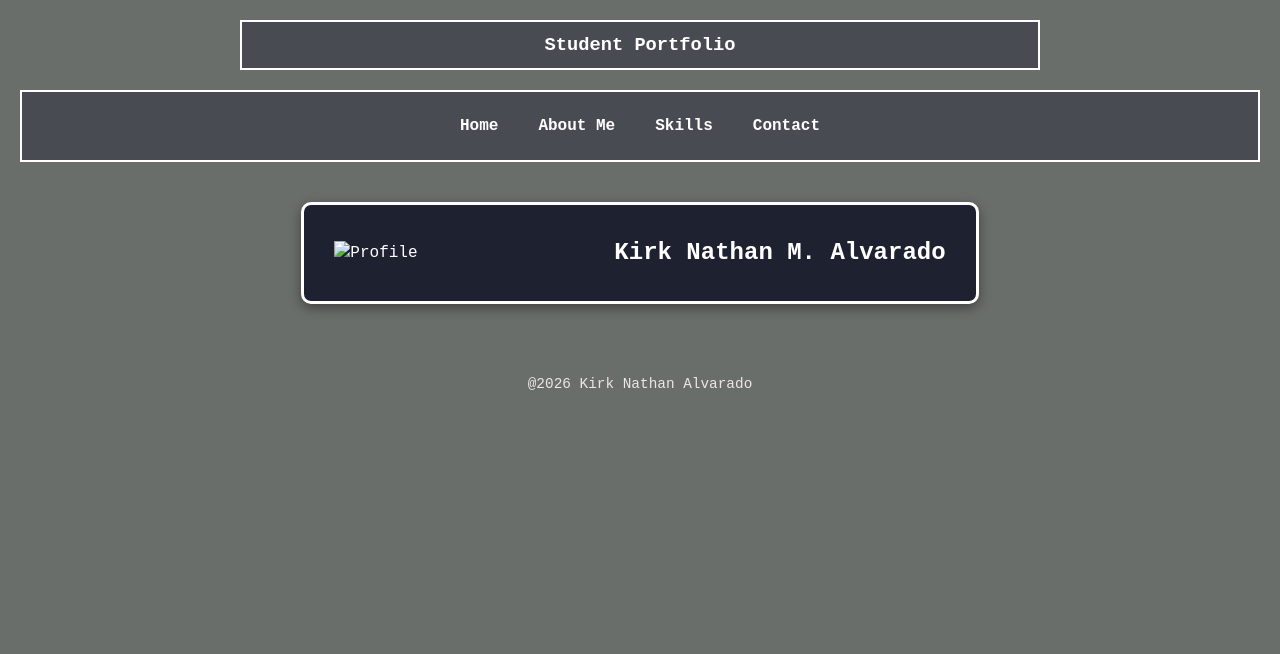
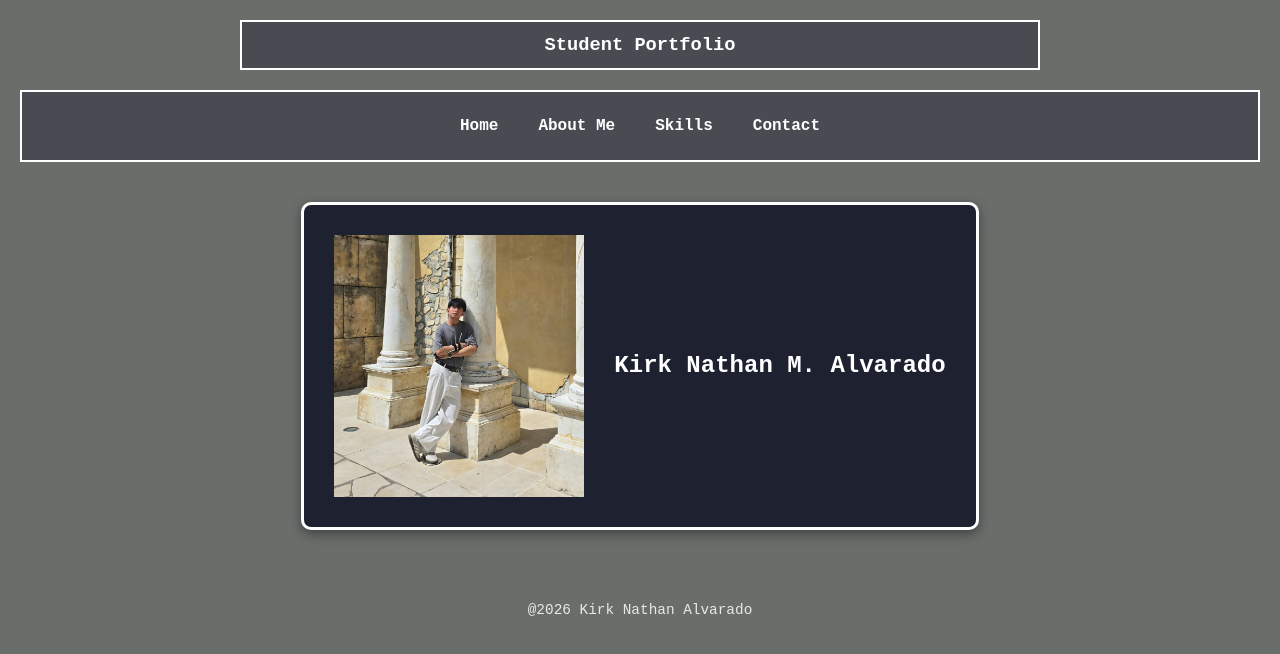
Before and after one commit to Kirkyboy1016/Alvarado_Student-, a plain HTML site: page index.html in a window 1280 px wide. Drawn offline with Linux system fonts and the light colour scheme.

Commit message:
Update index.html

```diff
--- a/index.html
+++ b/index.html
@@ -38,7 +38,7 @@
 <div class="header">
 <section class="profile">
 
-<img src="media/profile picture.jpg" alt="Profile" class="avatar" />
+<img src="profile picture.jpg" alt="Profile" class="avatar" />
 
 <div class="profile-info">
 
```
